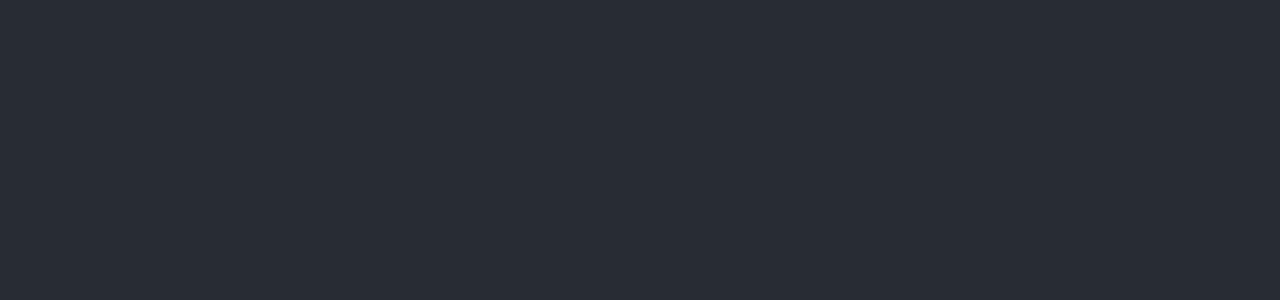
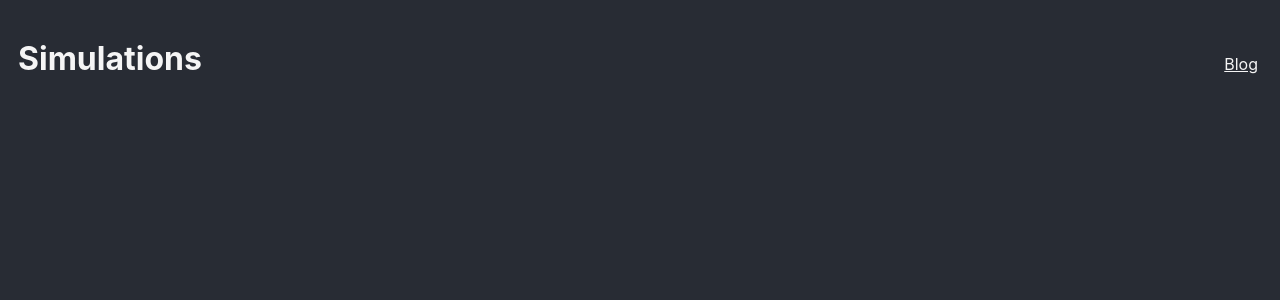
Before and after one commit to CubeDr/simulations, a React (Create React App) app: page / in a window 1280 px wide. Shown: the top 300 px of the page. Built offline with nearby package versions, Linux system fonts and the light colour scheme.

Commit message:
Add page header

```diff
--- a/src/App.css
+++ /dev/null
@@ -1,3 +0,0 @@
-body {
-  background-color: #282c34;
-}
--- /dev/null
+++ b/src/App.module.css
@@ -0,0 +1,25 @@
+.App {
+    padding: 18px;
+}
+
+.Header {
+    align-items: baseline;
+    display: flex;
+    justify-content: space-between;
+}
+
+.Title {
+    display: inline-block;
+}
+
+.Blog {
+    border-radius: 4px;
+    color: whitesmoke;
+    padding: 4px;
+
+    transition: background-color 120ms;
+}
+
+.Blog:hover {
+    background-color: #4f535c;
+}
--- a/src/App.tsx
+++ b/src/App.tsx
@@ -1,8 +1,12 @@
-import './App.css';
+import styles from './App.module.css';
 
 function App() {
   return (
-    <div className="App">
+    <div className={styles.App}>
+      <header className={styles.Header}>
+        <h1 className={styles.Title}>Simulations</h1>
+        <a href="https://www.hyuni.dev" className={styles.Blog}>Blog</a>
+      </header>
     </div>
   );
 }
--- a/src/index.css
+++ b/src/index.css
@@ -1,4 +1,6 @@
 body {
+  background-color: #282c34;
+  color: whitesmoke;
   margin: 0;
   font-family: -apple-system, BlinkMacSystemFont, 'Segoe UI', 'Roboto', 'Oxygen',
     'Ubuntu', 'Cantarell', 'Fira Sans', 'Droid Sans', 'Helvetica Neue',
```
